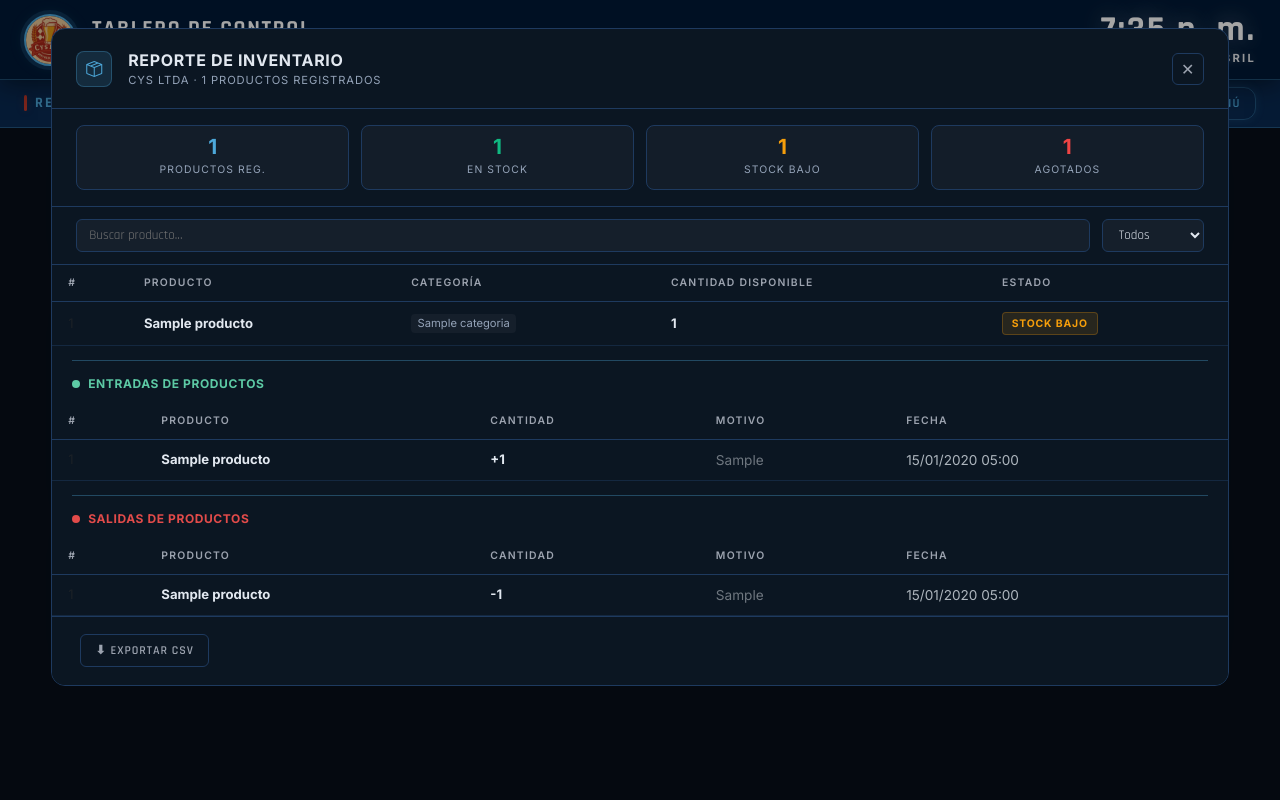
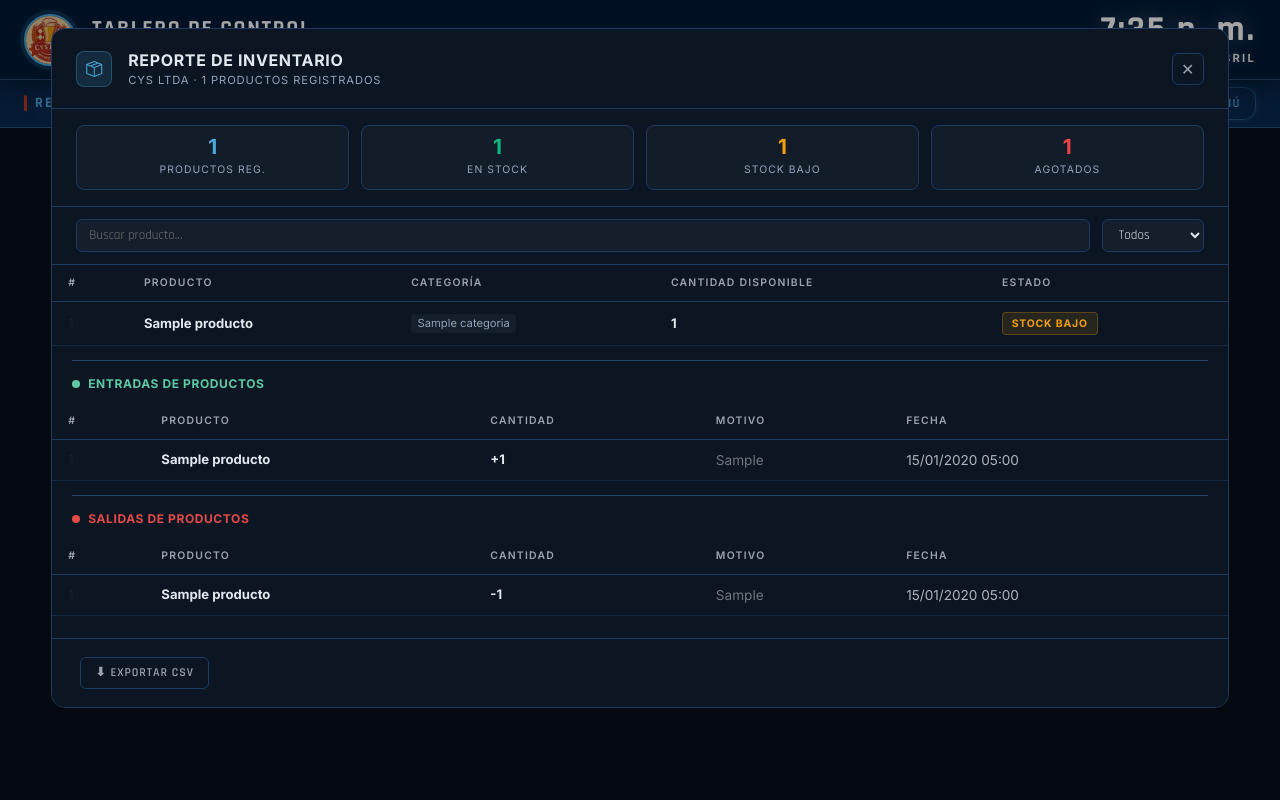
Before and after one commit to foxescar07/licorera, a Django app: template reportes/templates/reportes.html in a window 1280 px wide, after a click that opens the changed part. Run offline with Django 5.2, Linux system fonts and the light colour scheme; tables that the repository leaves empty hold one stand-in row (values such as "Sample post"); the template is opened without the code that fills it: values that come from a table or form of the project are taken from there, most other values are stand-ins (such as "Sample title", 1, 10 or a date in 2020); lists and menus that the app fills with data are empty.

Commit message:
feat: agregar estilos para el tamaño

```diff
--- a/static/css/reportes.css
+++ b/static/css/reportes.css
@@ -128,3 +128,15 @@
   letter-spacing: .08em; text-transform: uppercase; cursor: pointer; transition: all .15s;
 }
 .cys-btn-export:hover { border-color: var(--azul-claro); color: var(--azul-claro); }
+
+/* Modal más grande */
+#modalInventario .modal-content,
+#modalProveedores .modal-content {
+  min-height: 85vh;
+}
+
+#modalInventario .modal-body,
+#modalProveedores .modal-body {
+  max-height: 60vh;
+  overflow-y: auto;
+}
```
